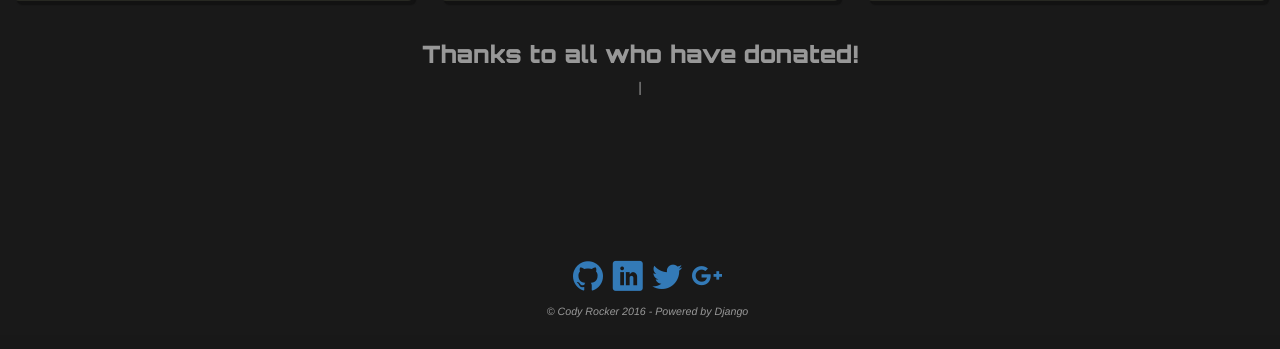
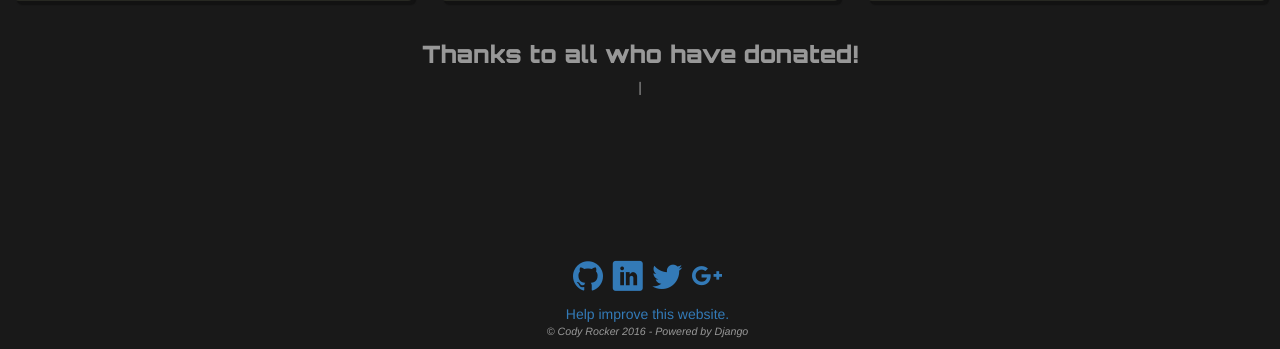
Before and after one commit to CodyTXR0KR/coellection, a Django app: template templates/coellection/home.html in a window 1280 px wide. Shown: the part 547-896 px from the top of the page. Before the commit the page ends 865 px from the top, so only its background shows below. Run offline with Django 3.2, Linux system fonts and the light colour scheme; the template is opened without the code that fills it, so the values that code supplies are empty; some libraries are stand-ins or nearby versions; some web fonts are replaced.

Commit message:
--add Repo link to home

```diff
--- a/templates/coellection/header.html
+++ b/templates/coellection/header.html
@@ -85,6 +85,7 @@
                     </a>
                     </h2>
                 </div>
+                <a href="https://github.com/CodyTXR0KR/coellection">Help improve this website.</a>
                 <div style="font-style: italic; font-size: 8pt; color: #989898;">
                     <p>&copy; Cody Rocker 2016 - Powered by Django</p>
                 </div>
--- a/templates/coellection/home.html
+++ b/templates/coellection/home.html
@@ -3,7 +3,7 @@
 {% block content %}
 <!-- django extension coelection/home.html -->
 <div class="page-header">
-    <h2 style="display: inline;">Top Donor:</h2>
+    <h2 style="display: inline;">Top Donor: </h2>
         <span style="font-size: 14pt;">{{ view.top_donor }} donations</span>
 </div>
 <div class="row" style="margin-top: 15px;">
```
